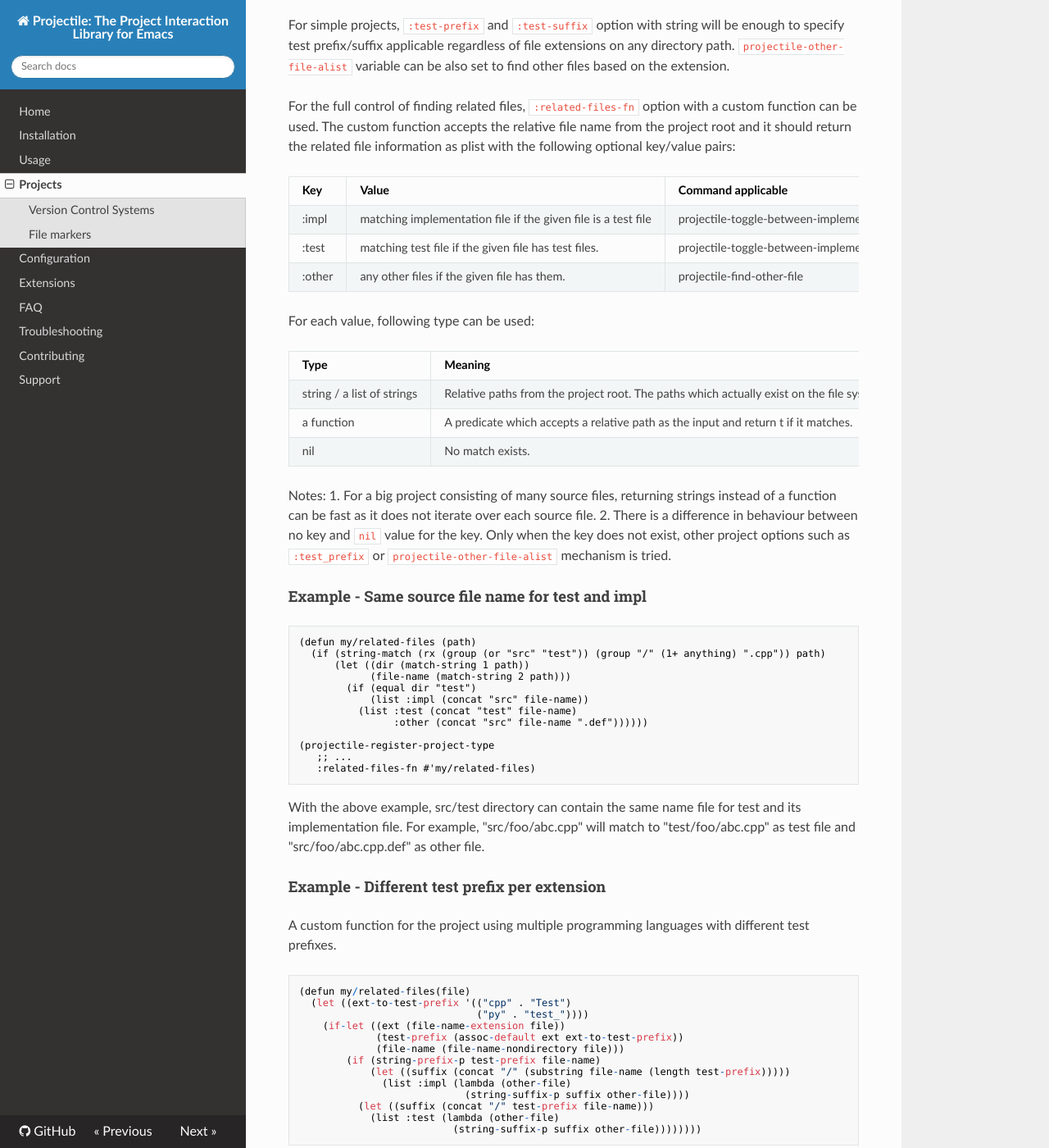
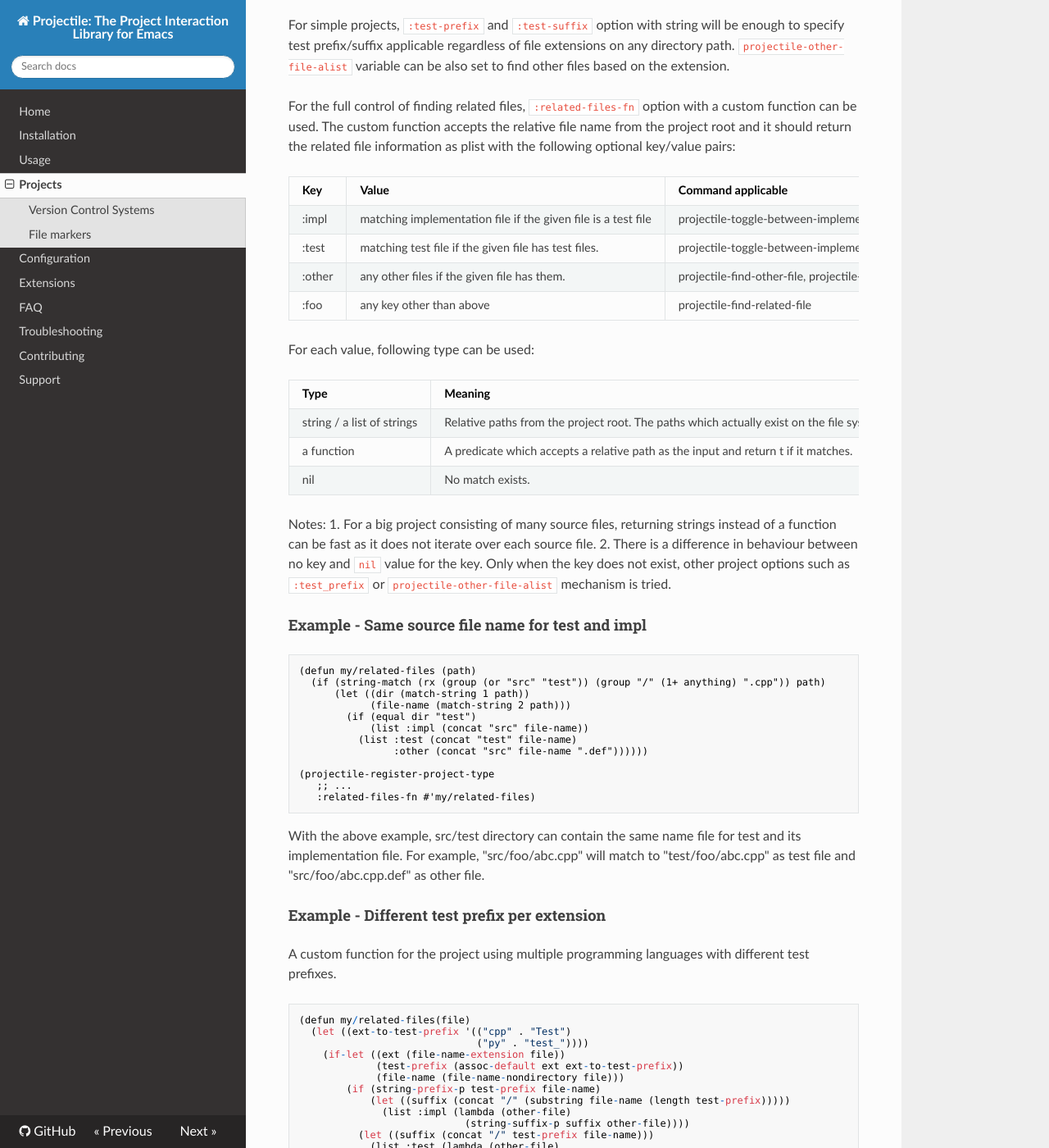
Before and after one commit to bbatsov/projectile, an MkDocs documentation site: the page built from doc/projects.md, in a window 1280 px wide and 1400 px high, scrolled down 3481 px. Shown: the whole window at 82% size. Built offline with MkDocs 1.6.1, drawn with Linux system fonts in a browser that asks for light colours; nearby versions of some CDN libraries; old or Windows-style settings are respelled for this version of MkDocs; some of the changed text lies outside the part shown.

Commit message:
Add projectile-find-related-file commands

````diff
--- a/doc/projects.md
+++ b/doc/projects.md
@@ -145,11 +145,12 @@
 from the project root and it should return the related file information as plist
 with the following optional key/value pairs:
 
-| Key    | Value                                                         | Command applicable                                |
-|--------|---------------------------------------------------------------|---------------------------------------------------|
-| :impl  | matching implementation file if the given file is a test file | projectile-toggle-between-implementation-and-test |
-| :test  | matching test file if the given file has test files.          | projectile-toggle-between-implementation-and-test |
-| :other | any other files if the given file has them.                   | projectile-find-other-file                        |
+| Key    | Value                                                         | Command applicable                                                              |
+|--------|---------------------------------------------------------------|---------------------------------------------------------------------------------|
+| :impl  | matching implementation file if the given file is a test file | projectile-toggle-between-implementation-and-test, projectile-find-related-file |
+| :test  | matching test file if the given file has test files.          | projectile-toggle-between-implementation-and-test, projectile-find-related-file |
+| :other | any other files if the given file has them.                   | projectile-find-other-file, projectile-find-related-file                        |
+| :foo   | any key other than above                                      | projectile-find-related-file                                                    |
 
 
 For each value, following type can be used:
@@ -206,6 +207,12 @@
             (list :test (lambda (other-file)
                           (string-suffix-p suffix other-file))))))))
 ```
+
+`projectile-find-related-file` command is also available to find and choose
+related files of any kinds. For example, the custom function can specify the
+related documents with ':doc' key. Note that `projectile-find-related-file` only
+relies on `:related-files-fn` for now.
+
 
 ## Customizing project root files
 
````
Also changed, not shown: 2 other files.
